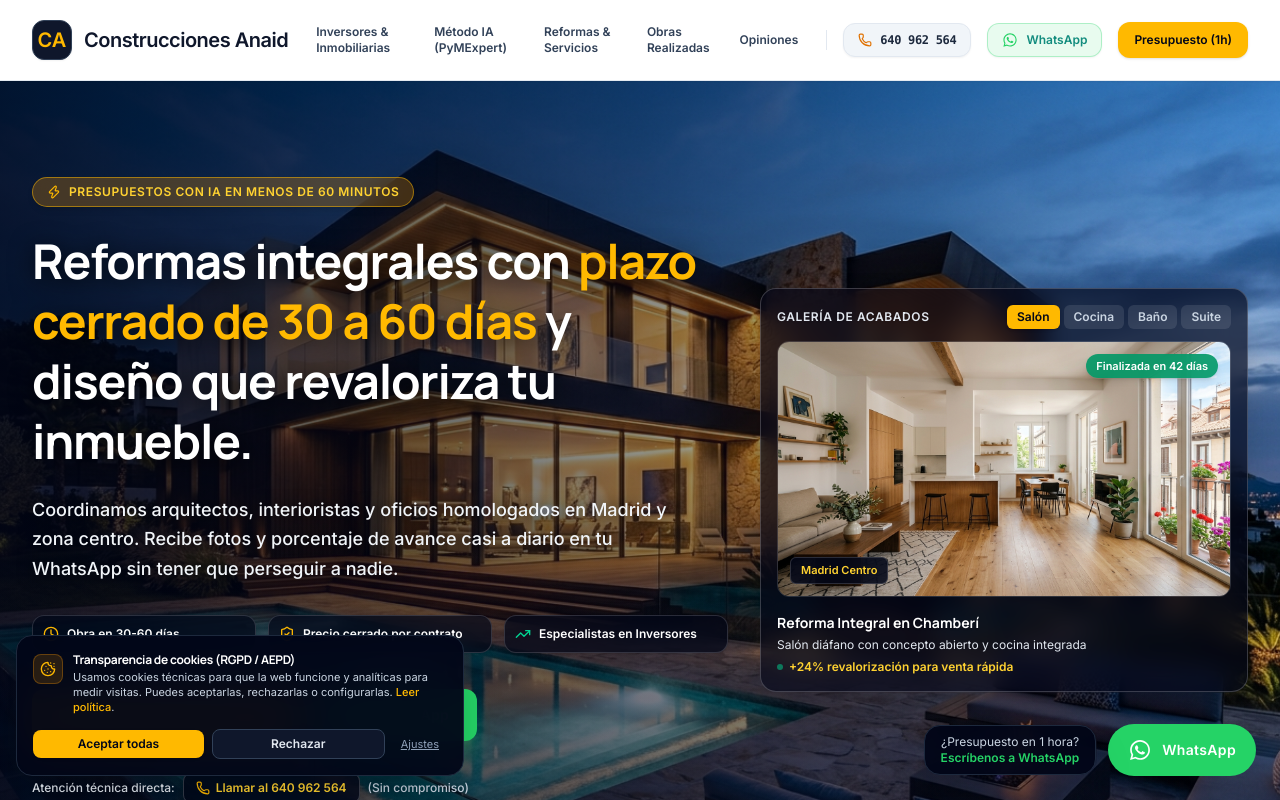
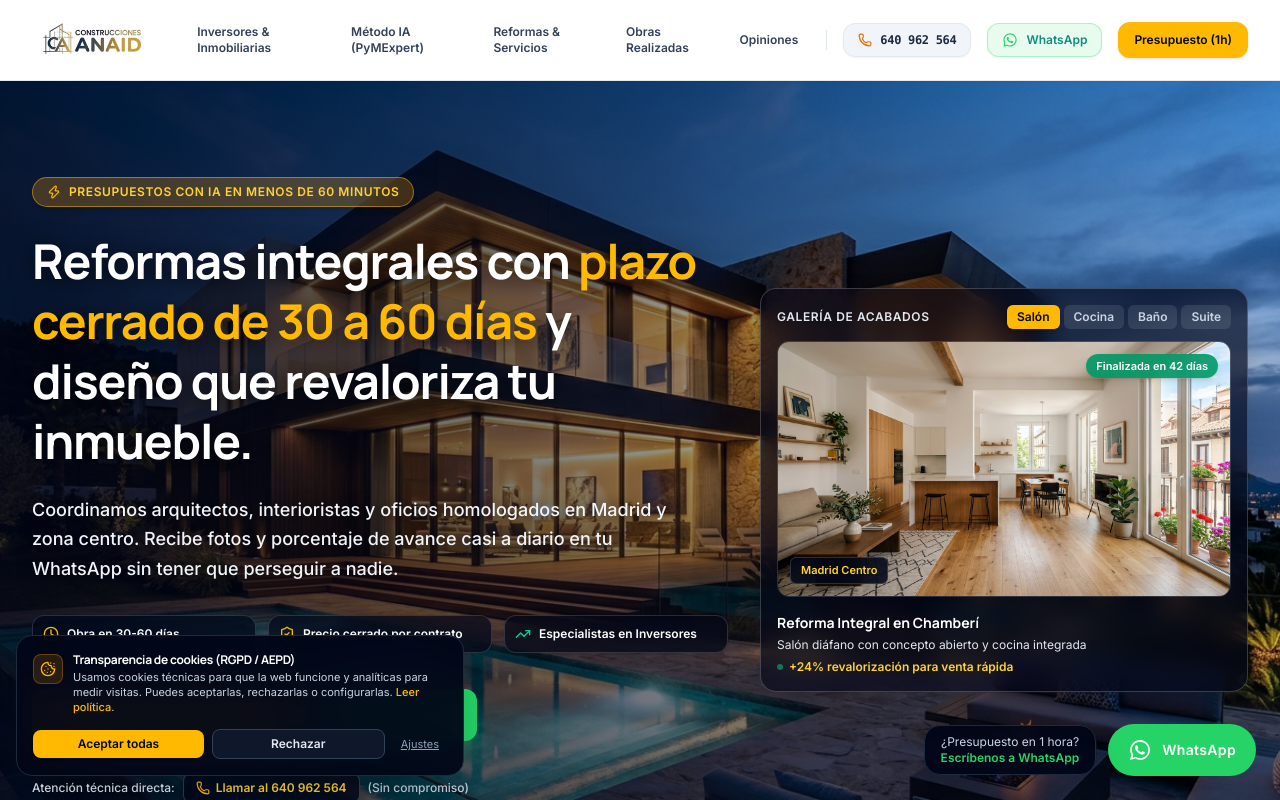
Before and after one commit to luygy0001/anaidgrupo-web, a Next.js app: page / in a window 1280 px wide. Shown: the top 800 px of the page. Built offline with nearby package versions, Linux system fonts and the light colour scheme.

Commit message:
feat: integrar logotipo oficial de Construcciones Anaid en alta resolucion en la cabecera

```diff
--- a/src/components/layout/Header.tsx
+++ b/src/components/layout/Header.tsx
@@ -1,3 +1,4 @@
+import Image from 'next/image';
 'use client';
 
 import { useState } from 'react';
@@ -13,14 +14,16 @@ export default function Header() {
     <header className="sticky top-0 z-50 bg-white/95 backdrop-blur-md border-b border-slate-200/90 shadow-xs">
       <Container>
         <div className="flex items-center justify-between h-16 lg:h-20 gap-4">
-          {/* Logo y Marca */}
-          <a href="/" className="flex items-center gap-3 group shrink-0" aria-label={`${SITE_NAME} - Inicio`}>
-            <div className="w-10 h-10 rounded-xl bg-slate-900 border border-slate-700 text-amber-400 flex items-center justify-center font-black text-xl shadow-xs group-hover:scale-105 transition-transform">
-              CA
-            </div>
-            <span className="font-extrabold text-slate-900 text-lg lg:text-xl tracking-tight whitespace-nowrap">
-              Construcciones Anaid
-            </span>
+          {/* Logo y Marca Oficial */}
+          <a href="/" className="flex items-center group shrink-0 py-1" aria-label={`${SITE_NAME} - Inicio`}>
+            <Image
+              src="/images/logo.png"
+              alt="Construcciones Anaid - Reformas Integrales y Arquitectura en Madrid"
+              width={260}
+              height={106}
+              priority
+              className="h-10 sm:h-12 lg:h-14 w-auto object-contain transition-transform duration-200 group-hover:scale-[1.02]"
+            />
           </a>
 
           {/* Desktop Nav */}
```
Also changed, not shown: public/images/logo.png (added).
